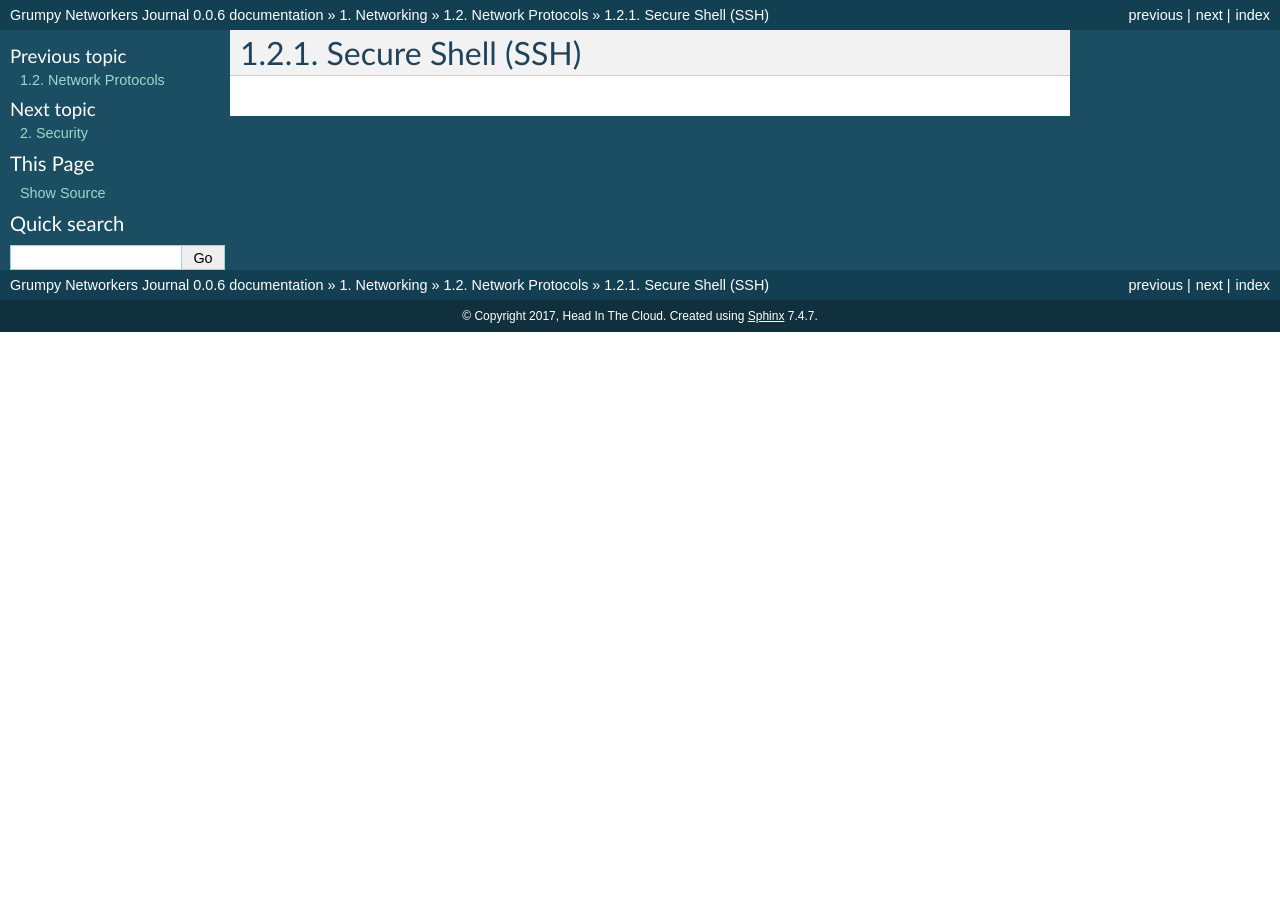
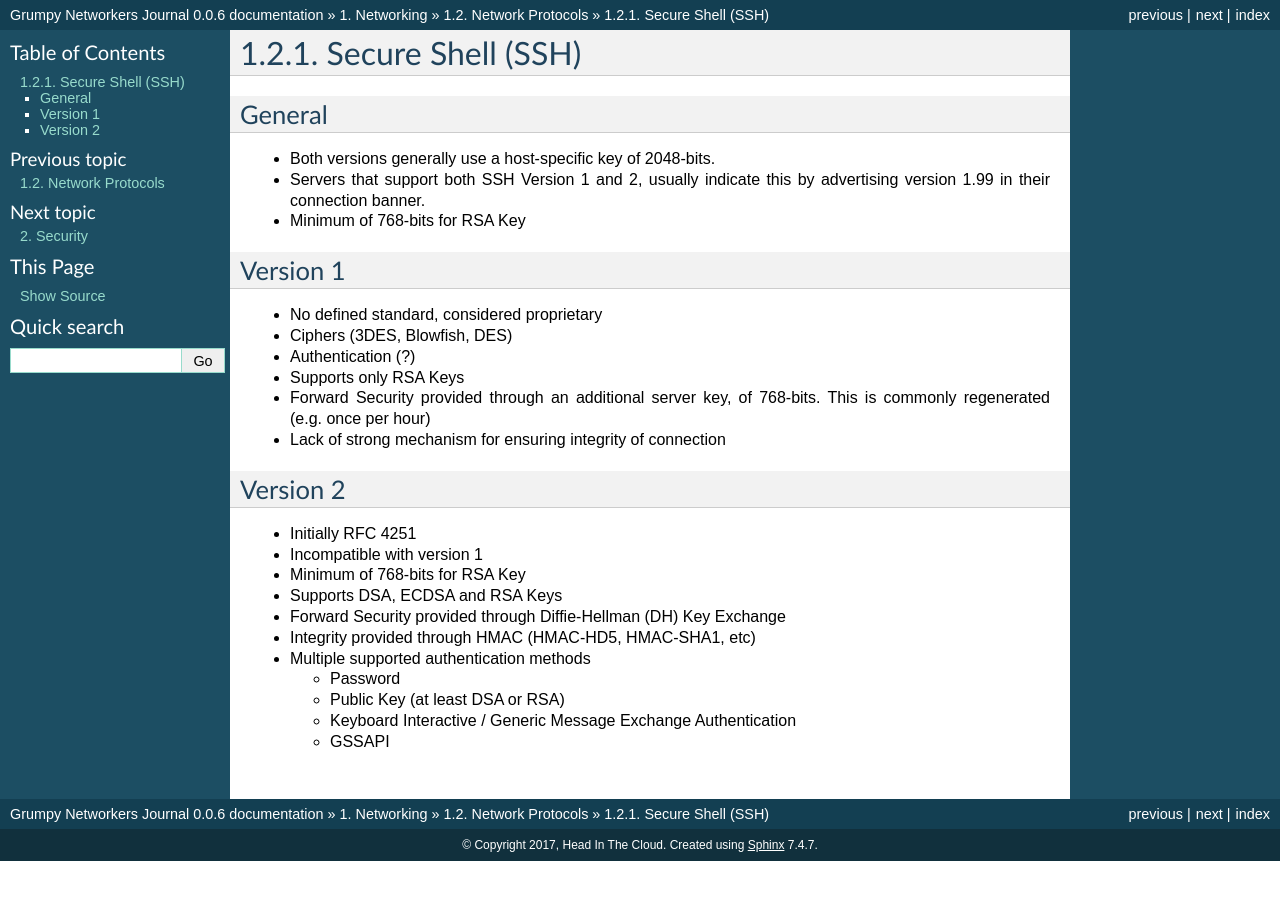
Before and after one commit to hdinthkld/gnj, a Sphinx documentation site: the page built from source/NETWORKING/PROTOCOLS/SSH.rst, in a window 1280 px wide. Built offline with Sphinx 7.4.7, drawn with Linux system fonts in a browser that asks for light colours; pages that are not in the unit, such as notebooks, are missing from menus.

Commit message:
Documented basic SSH details

```diff
--- a/source/NETWORKING/PROTOCOLS/SSH.rst
+++ b/source/NETWORKING/PROTOCOLS/SSH.rst
@@ -1,3 +1,38 @@
 ##################
 Secure Shell (SSH)
 ##################
+
+General
+=======
+
+* Both versions generally use a host-specific key of 2048-bits.
+* Servers that support both SSH Version 1 and 2, usually indicate this by
+  advertising version 1.99 in their connection banner.
+* Minimum of 768-bits for RSA Key
+
+Version 1
+=========
+
+* No defined standard, considered proprietary
+* Ciphers (3DES, Blowfish, DES)
+* Authentication (?)
+* Supports only RSA Keys
+* Forward Security provided through an additional server key, of 768-bits. This
+  is commonly regenerated (e.g. once per hour)
+* Lack of strong mechanism for ensuring integrity of connection
+
+Version 2
+=========
+
+* Initially RFC 4251
+* Incompatible with version 1
+* Minimum of 768-bits for RSA Key
+* Supports DSA, ECDSA and RSA Keys
+* Forward Security provided through Diffie-Hellman  (DH) Key Exchange
+* Integrity provided through HMAC (HMAC-HD5, HMAC-SHA1, etc)
+* Multiple supported authentication methods
+
+  * Password
+  * Public Key (at least DSA or RSA)
+  * Keyboard Interactive / Generic Message Exchange Authentication
+  * GSSAPI
```
Also changed, not shown: source/_static/cisco_pi_lifecycle_workflow.jpg (added), 1 other file.
